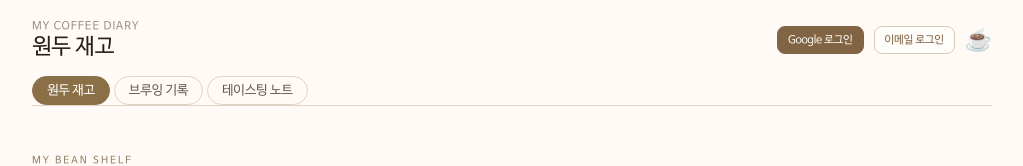
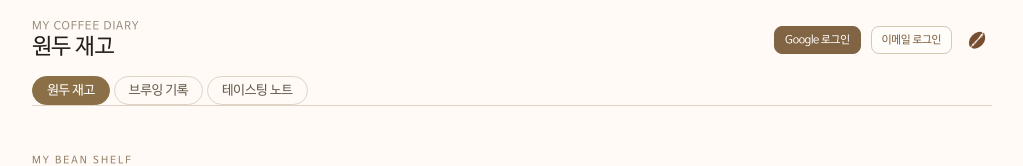
Before and after one commit to tremello/coffee-diary, a React (Vite) app: page / in a window 1280 px wide. Shown: the top 166 px of the page, without its empty margins (128-1151 px from the left). Built offline with nearby package versions, Linux system fonts and the light colour scheme.

Commit message:
Add coffee bean pen logo

```diff
--- a/coffee_app.tsx
+++ b/coffee_app.tsx
@@ -167,7 +167,7 @@ function Header({ page, setPage, user, authLoading }: { page: Page; setPage: (pa
           <p style={{ fontSize: 11, color: "var(--color-text-tertiary)", margin: 0, letterSpacing: 1, textTransform: "uppercase", fontFamily: FONT }}>My Coffee Diary</p>
           <h1 style={{ fontSize: 22, fontWeight: 500, margin: "2px 0 0", color: "var(--color-text-primary)", fontFamily: FONT }}>{PAGE_LABELS[page]}</h1>
         </div>
-        <div className="account-actions">{user ? <button className="account-button" onClick={signOut}>{user.email?.split("@")[0] ?? "내 계정"} · 로그아웃</button> : <><button className="google-button" onClick={signInGoogle}>Google 로그인</button><button className="account-button" onClick={signIn}>이메일 로그인</button></>}<div style={{ fontSize: 22 }}>☕</div></div>
+        <div className="account-actions">{user ? <button className="account-button" onClick={signOut}>{user.email?.split("@")[0] ?? "내 계정"} · 로그아웃</button> : <><button className="google-button" onClick={signInGoogle}>Google 로그인</button><button className="account-button" onClick={signIn}>이메일 로그인</button></>}<img className="brand-mark" src="/coffee-diary-logo.png" alt="커피 기록 로고" /></div>
       </div>
       <nav style={{ display: "flex", gap: 4, marginTop: "1rem" }}>
         {PAGES.map(p => (
--- a/index.html
+++ b/index.html
@@ -4,6 +4,7 @@
     <meta charset="UTF-8" />
     <meta name="viewport" content="width=device-width, initial-scale=1.0" />
     <title>My Coffee Diary</title>
+    <link rel="icon" type="image/png" href="/coffee-diary-logo.png" />
   </head>
   <body>
     <div id="root"></div>
--- a/src/style.css
+++ b/src/style.css
@@ -90,6 +90,7 @@ textarea {
 button { cursor: pointer; }
 button:focus-visible, input:focus-visible, textarea:focus-visible { outline: 2px solid #806444; outline-offset: 4px; }
 .account-actions { display: flex; align-items: center; gap: 10px; }
+.brand-mark { width: 30px; height: 30px; object-fit: contain; display: block; }
 .account-button { border: 1px solid #d8c9b7; background: #fffdf9; color: #806444; border-radius: 8px; padding: 7px 10px; font-size: 11px; white-space: nowrap; }
 .account-button:hover { background: #f4eee6; }
 .google-button { border: 1px solid #806444; background: #806444; color: #fffdf9; border-radius: 8px; padding: 7px 10px; font-size: 11px; white-space: nowrap; }
@@ -157,6 +158,7 @@ button:focus-visible, input:focus-visible, textarea:focus-visible { outline: 2px
 @media (min-width: 721px) { #root { padding: 0 32px; } }
 @media (max-width: 540px) {
   .account-actions { gap: 6px; }
+  .brand-mark { width: 27px; height: 27px; }
   .account-button { padding: 6px 8px; font-size: 10px; }
   .google-button { padding: 6px 8px; font-size: 10px; }
   .intro-actions { align-items: stretch; flex-direction: column; gap: 5px; }
```
Also changed, not shown: public/coffee-diary-logo.png (added).
